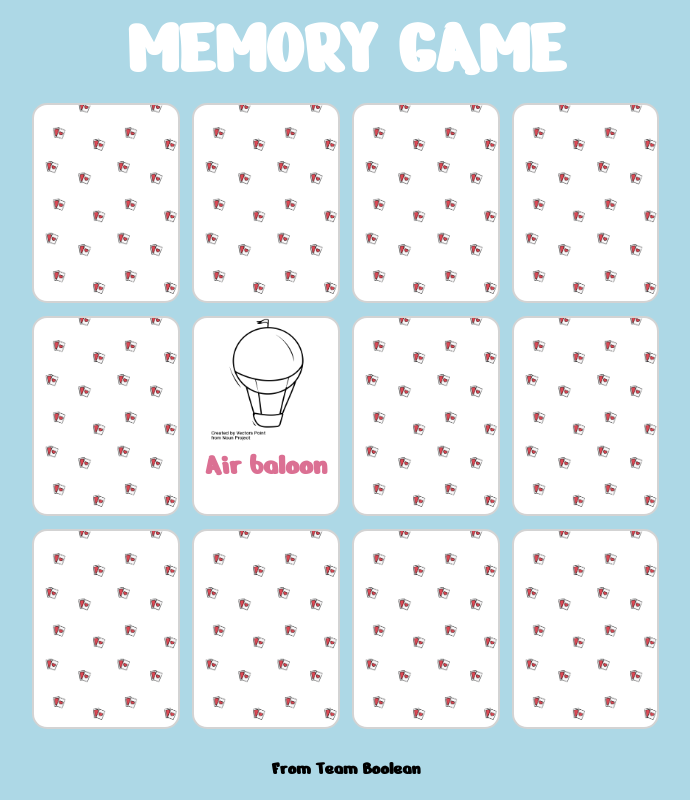
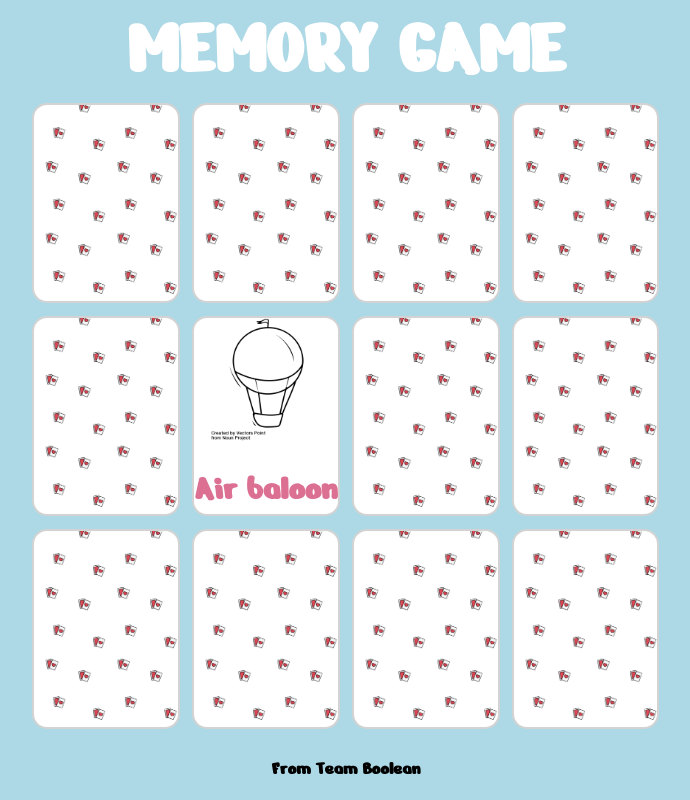
Before and after one commit to edoardoascanio/html-css-memory, a plain HTML site: page index.html in a window 1280 px wide. Shown: the whole page, without its empty margins (294-984 px from the left). Drawn offline with Linux system fonts and the light colour scheme.

Commit message:
correzioni css

```diff
--- a/style.css
+++ b/style.css
@@ -47,14 +47,11 @@ header h1{
     background-size: 90%;
     background-position: top;
     background-repeat: no-repeat;
-}
-
-#card-flip h3{
     font-family: 'Nerko One';
     font-size: 30px;
     color: palevioletred;
     text-align: center;
-    margin-top: 90%;
+    padding-top: 150px;
 }
 
 .one:hover,.six:hover{
```
